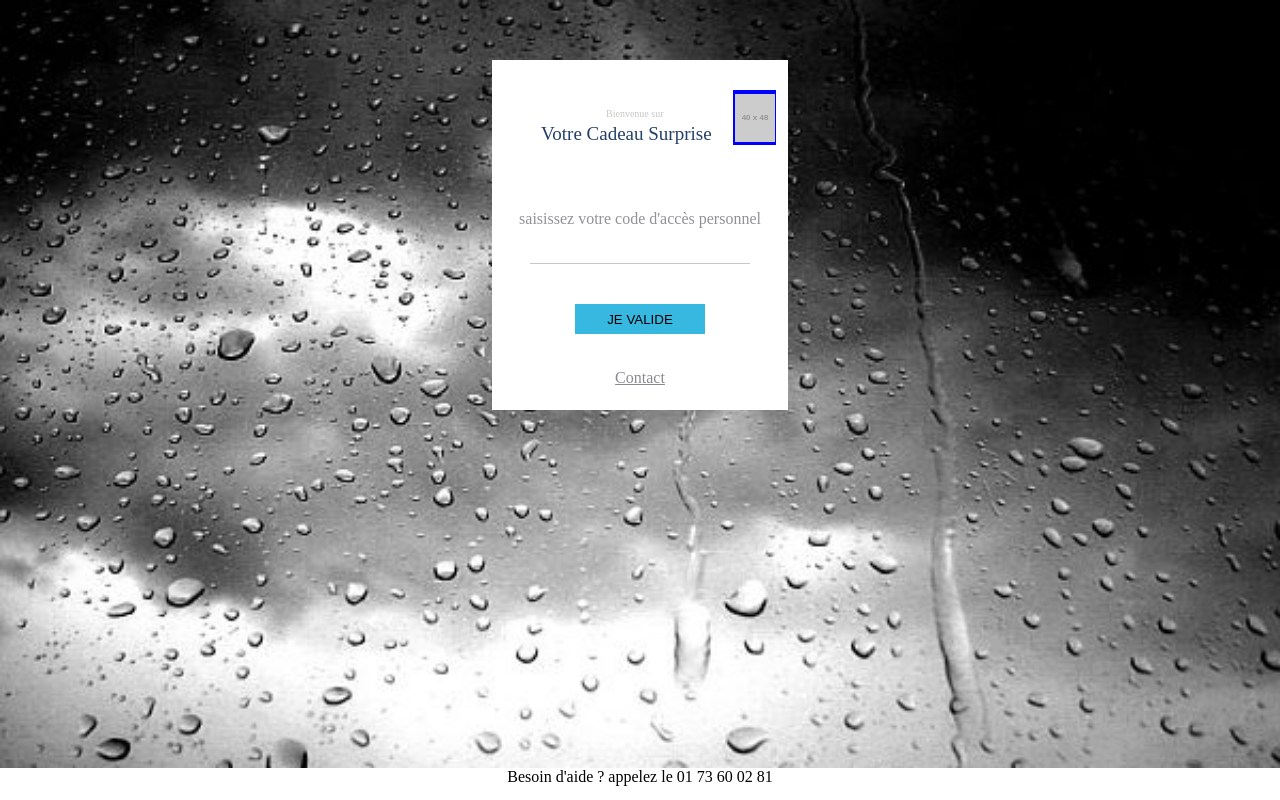
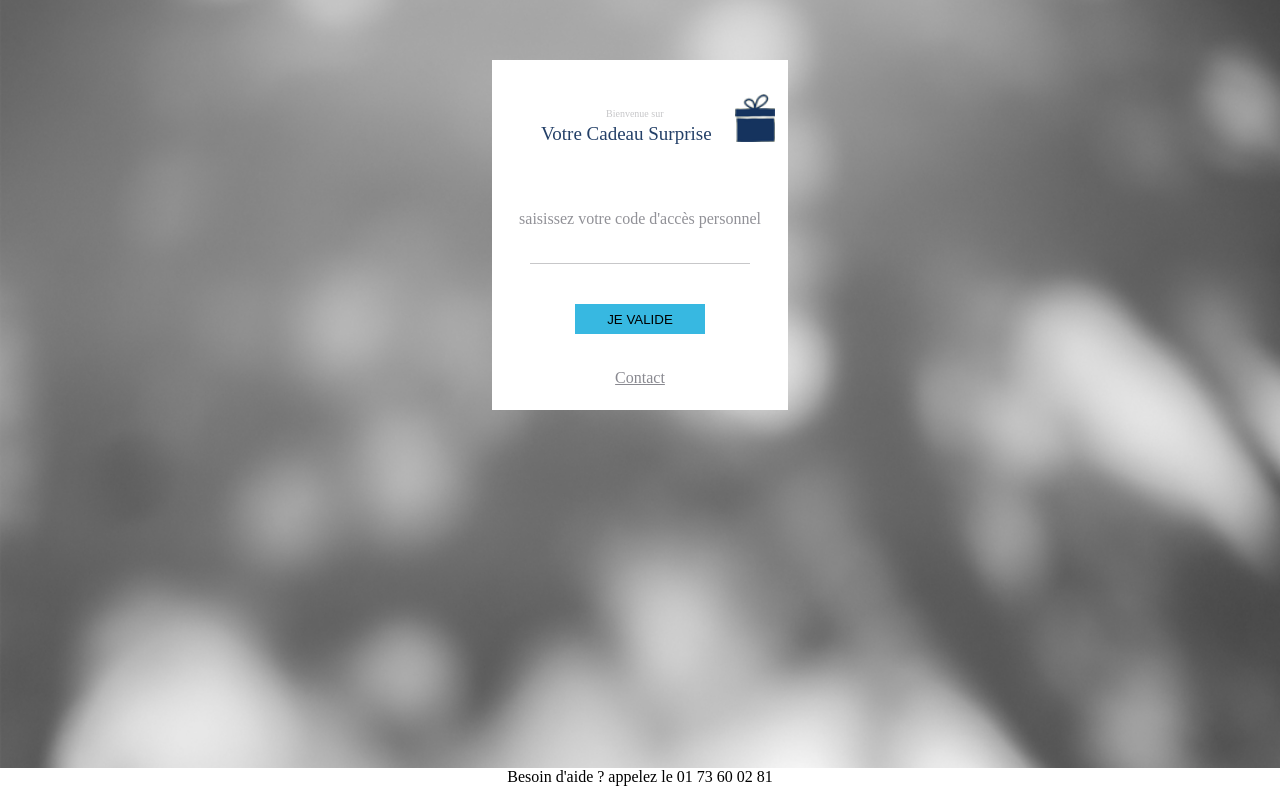
Before and after one commit to lionel-kg/integration-adlperf, a plain HTML site: page index.html in a window 1280 px wide. Drawn offline with Linux system fonts and the light colour scheme; placeholder pictures from the web are drawn by us.

Commit message:
ajout de l'image de fond + cadeau

```diff
--- a/css/style.css
+++ b/css/style.css
@@ -8,7 +8,7 @@
     height: 96vh;
     margin: 0;
     background-image: url("");
-    background: url("../img/fond-gris.jpg") no-repeat center center;
+    background: url("../img/bg.png") no-repeat center center;
     -webkit-background-size: cover;
     -moz-background-size: cover;
     -o-background-size: cover;
@@ -43,7 +43,6 @@ img{
 .kdo{
     display: flex;
     margin-right: 12px;
-    background-color: blue;
 }
 .small-title{
     color: #c7c7c9;
--- a/index.html
+++ b/index.html
@@ -16,7 +16,7 @@
                 <div class="big-title">Votre Cadeau Surprise</div>
             </div>
             <div class="kdo">
-                <img src='http://fakeimg.pl/40x48?font=lobster' alt=''/>
+                <img src='img/kdo.png' alt=''/>
             </div>
         </div>
         <div class="grid-input">
```
Also changed, not shown: img/bg.png (added), img/kdo.png (added).
